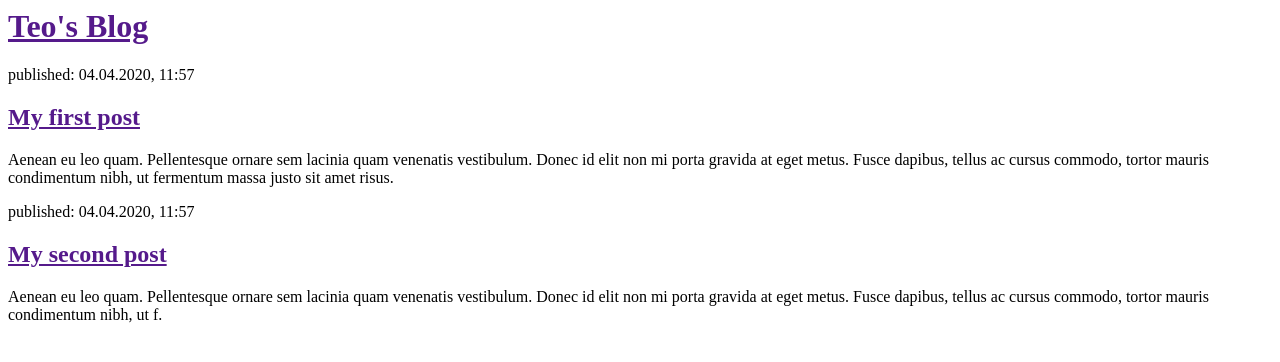
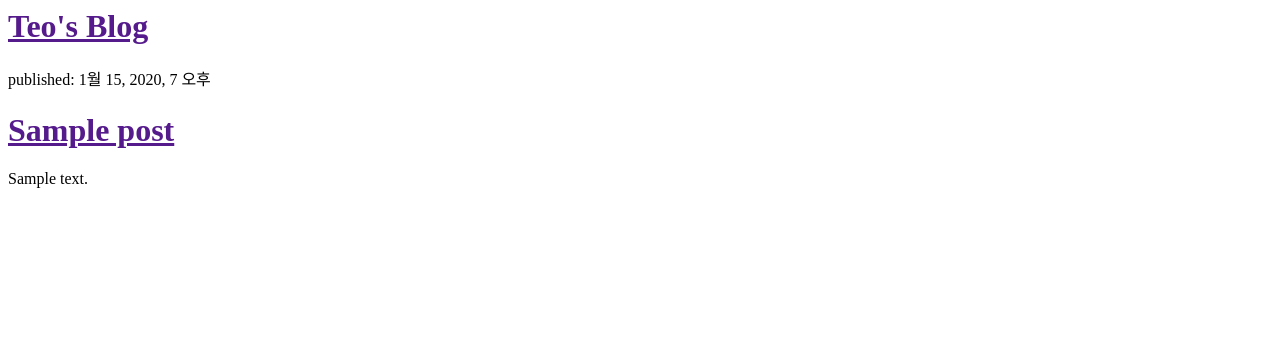
Before and after one commit to Taewoong-H/my_first_blog, a Django app: page / in a window 1280 px wide. Shown: the top 362 px of the page. Run offline with Django 3.2, Linux system fonts and the light colour scheme; tables that the repository leaves empty hold one stand-in row (values such as "Sample post").

Commit message:
Modify template to display posts from database

```diff
--- a/blog/templates/blog/post_list.html
+++ b/blog/templates/blog/post_list.html
@@ -7,16 +7,13 @@
             <h1><a href="">Teo's Blog</a></h1>
         </div>
 
-        <div>
-            <p>published: 04.04.2020, 11:57</p>
-            <h2><a href="">My first post</a></h2>
-            <p>Aenean eu leo quam. Pellentesque ornare sem lacinia quam venenatis vestibulum. Donec id elit non mi porta gravida at eget metus. Fusce dapibus, tellus ac cursus commodo, tortor mauris condimentum nibh, ut fermentum massa justo sit amet risus.</p>
-        </div>
+        {% for post in posts %}
+            <div>
+                <p>published: {{ post.published_date }}</p>
+                <h1><a href="">{{ post.title }}</a></h1>
+                <p>{{ post.text|linebreaksbr }}</p>
+            </div>
+        {% endfor %}
 
-        <div>
-            <p>published: 04.04.2020, 11:57</p>
-            <h2><a href="">My second post</a></h2>
-            <p>Aenean eu leo quam. Pellentesque ornare sem lacinia quam venenatis vestibulum. Donec id elit non mi porta gravida at eget metus. Fusce dapibus, tellus ac cursus commodo, tortor mauris condimentum nibh, ut f.</p>
-        </div>
     </body>
 </html>
--- a/blog/views.py
+++ b/blog/views.py
@@ -1,4 +1,7 @@
 from django.shortcuts import render
+from .models import Post
+from django.utils import timezone
 
 def post_list(request):
-    return render(request, 'blog/post_list.html', {})
+    posts = Post.objects.filter(published_date__lte=timezone.now()).order_by('published_date')
+    return render(request, 'blog/post_list.html', {'posts':posts})
```
